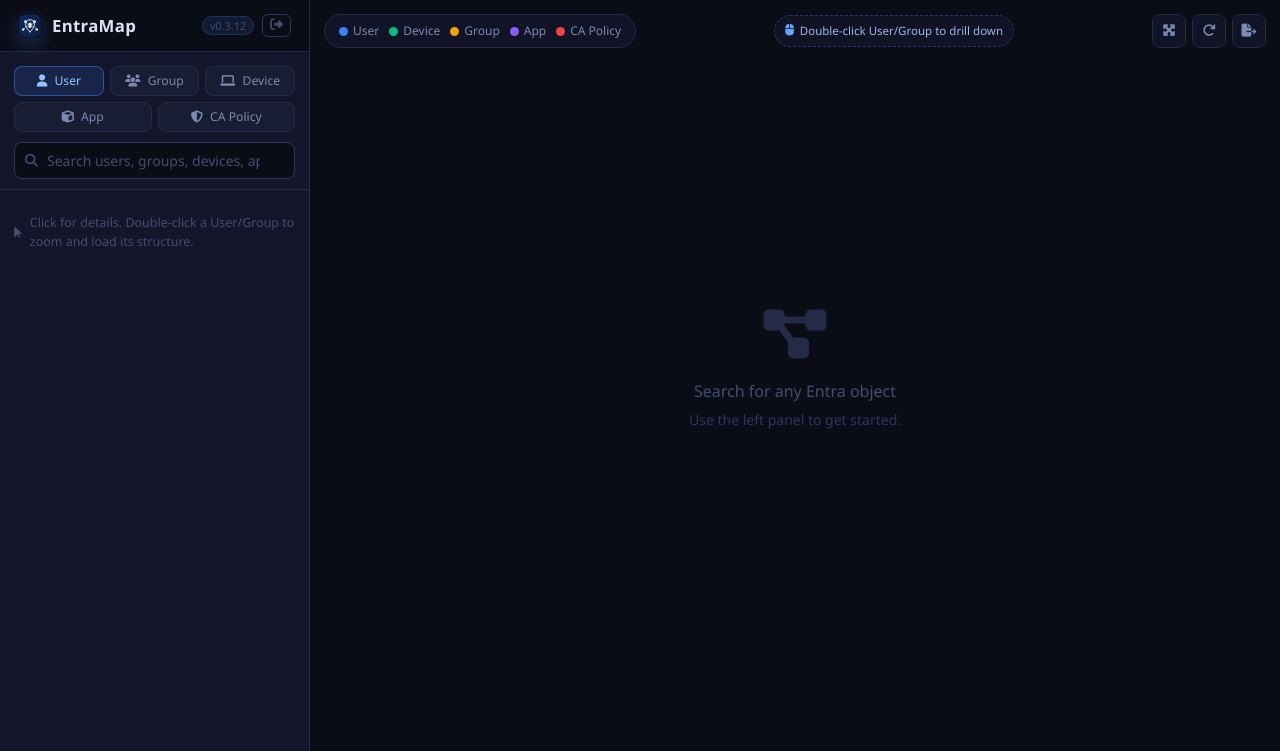
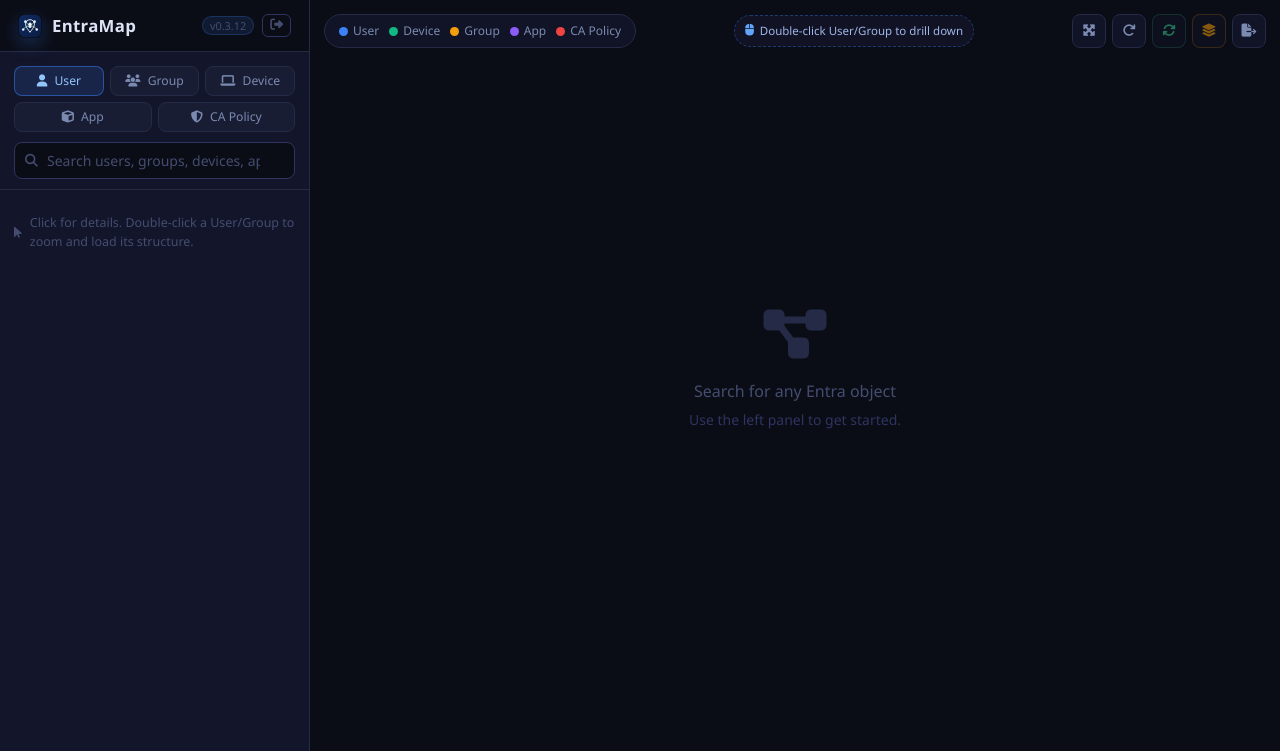
Before and after one commit to enginsoysal/EntraMap, a Flask app: page / in a window 1280 px wide. Shown: the top 751 px of the page. Run offline with Flask 3, Linux system fonts and the light colour scheme; the visitor is signed in with stand-in values (Sample User, id 1); some libraries are stand-ins or nearby versions.

Commit message:
Restore visible refresh controls

```diff
--- a/static/js/main.js
+++ b/static/js/main.js
@@ -261,8 +261,8 @@ async function loadMap(objectType, objectId) {
     lastLoadedId   = objectId;
     const refreshBtn = document.getElementById("btn-refresh");
     const deepRefreshBtn = document.getElementById("btn-deep-refresh");
-    if (refreshBtn) refreshBtn.classList.remove("d-none");
-    if (deepRefreshBtn) deepRefreshBtn.classList.remove("d-none");
+    if (refreshBtn) refreshBtn.disabled = false;
+    if (deepRefreshBtn) deepRefreshBtn.disabled = false;
 
     showGraphLoading(true);
     clearGraph();
--- a/templates/index.html
+++ b/templates/index.html
@@ -88,8 +88,8 @@
             <div class="toolbar-actions">
                 <button id="btn-fit" class="tb-btn" title="Fit graph"><i class="fas fa-expand-arrows-alt"></i></button>
                 <button id="btn-reset-layout" class="tb-btn" title="Recalculate layout"><i class="fas fa-redo"></i></button>
-                <button id="btn-refresh" class="tb-btn tb-btn-refresh d-none" title="Reload from Microsoft Graph (get latest data)"><i class="fas fa-arrows-rotate"></i></button>
-                <button id="btn-deep-refresh" class="tb-btn tb-btn-deep-refresh d-none" title="Deep refresh: 3x reload with short pauses"><i class="fas fa-layer-group"></i></button>
+                <button id="btn-refresh" class="tb-btn tb-btn-refresh" title="Reload from Microsoft Graph (get latest data)" disabled><i class="fas fa-arrows-rotate"></i></button>
+                <button id="btn-deep-refresh" class="tb-btn tb-btn-deep-refresh" title="Deep refresh: 3x reload with short pauses" disabled><i class="fas fa-layer-group"></i></button>
                 <button id="btn-export-json" class="tb-btn" title="Export current graph as JSON"><i class="fas fa-file-export"></i></button>
             </div>
         </div>
```
